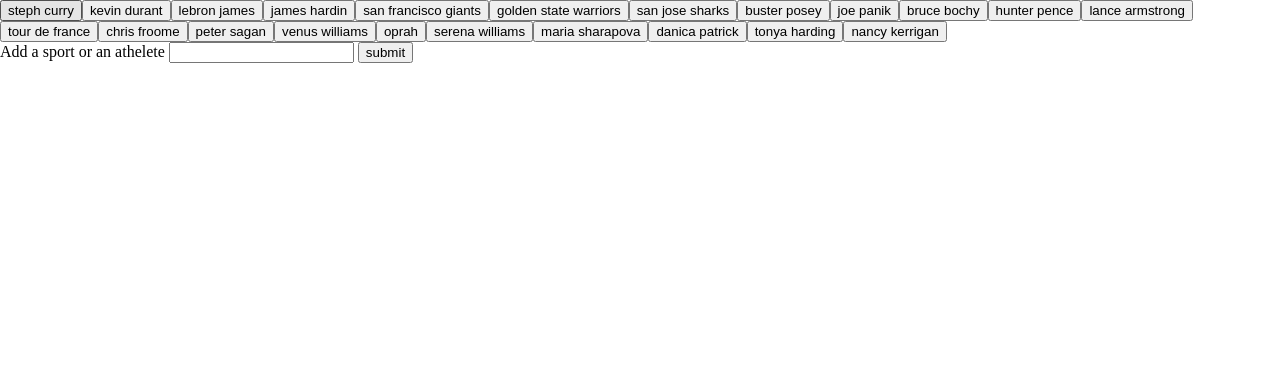
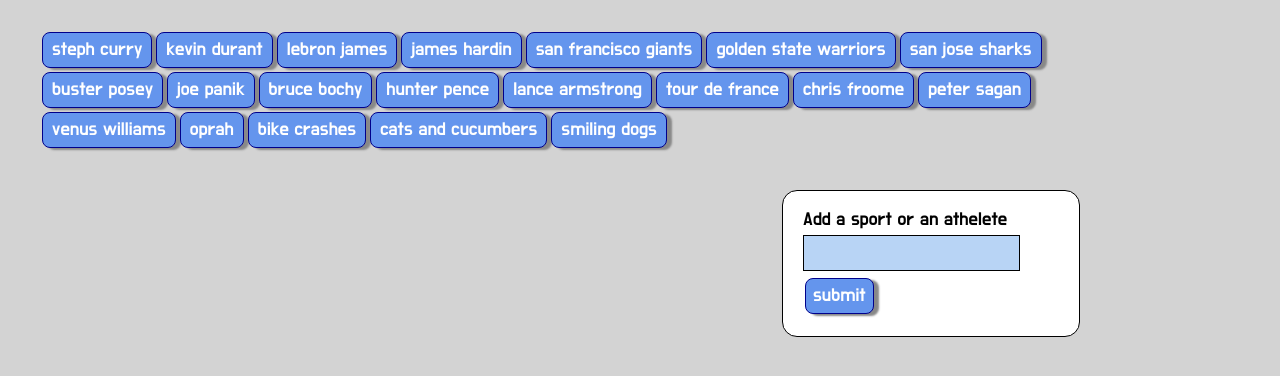
Before and after one commit to koneone2002/GifTastic, a plain HTML site: page index.html in a window 1280 px wide. Drawn offline with nearby package versions, Linux system fonts and the light colour scheme.

Commit message:
this is good

```diff
--- a/assets/css/style.css
+++ b/assets/css/style.css
@@ -0,0 +1,98 @@
+
+body {
+    background-color: lightgray;
+}
+
+ /* Buttons */
+ #sportsButton {
+    width: 80%;
+    margin: 20px 30px 20px 30px;
+    padding: 10px;
+}
+ .sporty {
+    background-color: cornflowerblue;
+    color: white;
+    margin: 2px;
+    border: 1px solid darkblue;
+    box-shadow: 5px 2px 2px #888;
+    border-radius: 8px;
+    padding: 5px 9px 5px 9px;
+    font-family: 'Do Hyeon', sans-serif;
+    font-size: 14pt;
+}
+
+/* Input form */
+
+#sports-form {
+    z-index: 2;
+    width: 20%;
+    background: white;
+
+    border: 1px solid black;
+    padding: 20px;
+    border-radius: 15px;
+    float: right;
+    margin: 10px 200px 0px 0px;
+}
+
+label {
+    font-family: 'Do Hyeon', sans-serif;
+    text-align: center;
+    font-size: 14pt;
+}
+input {
+    border: 1px solid black;
+    font-family: 'Do Hyeon', sans-serif;
+    font-size: 14pt;
+}
+
+
+#sports-input {
+    width: 80%;
+    margin: 5px auto;
+    padding: 5px;
+    background-color: rgb(184, 212, 245);
+    clear: both;
+
+
+}
+
+#add-sport {
+    background-color: cornflowerblue;
+    color: white;
+    margin: 2px;
+    border: 1px solid darkblue;
+    box-shadow: 5px 2px 2px #888;
+    border-radius: 8px;
+    padding: 5px 7px 5px 7px;
+
+}
+
+/* div {
+    width: 450px;
+    margin: 0;
+} */
+
+/* Where the images are */
+div#sports img {
+    float: left;
+
+
+
+    border: 3px solid white;
+}
+#sports {
+    margin-left: 30px;
+    width: 62%;
+
+
+}
+
+p {
+   margin-top: 10px;
+    font-family: 'Do Hyeon',sans-serif;
+}
+.trouble {
+    float: left;
+    padding: 10px;
+}
--- a/assets/javascript/gif.js
+++ b/assets/javascript/gif.js
@@ -1,14 +1,6 @@
-// create an array of category items
-var sports = ["steph curry", "kevin durant", "lebron james", "james hardin", "san francisco giants", "golden state warriors", "san jose sharks", "buster posey", "joe panik", "bruce bochy", "hunter pence", "lance armstrong", "tour de france", "chris froome", "peter sagan", "venus williams", "oprah", "serena williams", "maria sharapova", "danica patrick", "tonya harding", "nancy kerrigan"];
-// create buttons using JS of the array of  category items - use a loop
-// each time a button is clicked the img div area clears to make room for the new set of images(previously viewed ones disappear)
+// create an array of clickable items
 
-// request 10 fixed-height items of category from giphy
-
-
-// show the rating of each giphy in a paragraph
-
-// make each giphy start in a paused state and on click animate
+var sports = ["steph curry", "kevin durant", "lebron james", "james hardin", "san francisco giants", "golden state warriors", "san jose sharks", "buster posey", "joe panik", "bruce bochy", "hunter pence", "lance armstrong", "tour de france", "chris froome", "peter sagan", "venus williams", "oprah", "bike crashes", "cats and cucumbers", "smiling dogs"];
 
 // create a submit button that takes user input and creates another category item by adding it to the array
 $(document).ready(function () {
@@ -19,13 +11,16 @@ $(document).ready(function () {
 
         renderButtons();
     });
+
+    // This NEEDS to be 'document' - not a $jquery selector - so when the page loads any click on the doc will work - otherwise the page loads before the items are added to the array
+
     $(document).on("click",".sporty", function () {
         // Grabbing and storing the data-name property value from the button
 
         $("#sports").empty();
         var sports = $(this).attr("data-name");
         var queryURL = "https://api.giphy.com/v1/gifs/search?q=" +
-            sports + "&api_key=dc6zaTOxFJmzC&limit=10";
+            sports + "&api_key=IGfsR8cPY5lg46lqFb0qZszrXY8zScAl&limit=10&rating=g&rating=pg";
             console.log(sports);
         $.ajax({
                 url: queryURL,
@@ -38,10 +33,12 @@ $(document).ready(function () {
 
                 var results = response.data
                 for (var j = 0; j < results.length; j++) {
-                    var sportDiv = $("<div>");
-                    var p = $("<p>").text("Rating:  " + results[j].rating);
+                    var sportDiv = $("<div>").attr("class", "trouble");
+                    var p = $("<p>").text("Rating:  " + results[j].rating.toUpperCase());
+                     // This is the part that handles the animation
+                    var sportImage = $("<img>");
 
-                    var sportImage = $("<img>");
+                    // This assigns the necessary data states for the animation on click below
                     sportImage.attr({
                         "src": results[j].images.fixed_height_still.url,
                         "data-state": "still",
@@ -52,7 +49,7 @@ $(document).ready(function () {
 
 
                     sportImage.on("click", function() {
-
+                        // This checks the state - if the state is still, we change it to animate, else we change it to still - like a toggle
                         var state = $(this).attr("data-state");
                         if (state === "still") {
                             $(this).attr("src", $(this).attr("data-animate"));
@@ -67,9 +64,11 @@ $(document).ready(function () {
 
 
 
+                    sportDiv.append(sportImage);
+                    sportDiv.append(p);
 
-                    sportDiv.append(p);
-                    sportDiv.append(sportImage);
+
+                    // sportImage.append(p);
 
 
                     $("#sports").append(sportDiv);
@@ -80,7 +79,7 @@ $(document).ready(function () {
 
 });
 
-
+// This is the function that creates the buttons
 function renderButtons() {
     $("#sportsButton").empty();
 
--- a/index.html
+++ b/index.html
@@ -5,6 +5,7 @@
     <meta name="viewport" content="width=device-width, initial-scale=1.0">
     <meta http-equiv="X-UA-Compatible" content="ie=edge">
     <title>SportsGifTastic</title>
+    <link href="https://fonts.googleapis.com/css?family=Do+Hyeon" rel="stylesheet">
     <link rel="stylesheet" href="assets/css/reset.css">
     <link rel="stylesheet" href="assets/css/style.css">
     <script src="https://cdnjs.cloudflare.com/ajax/libs/jquery/3.2.1/jquery.min.js"></script>
```
